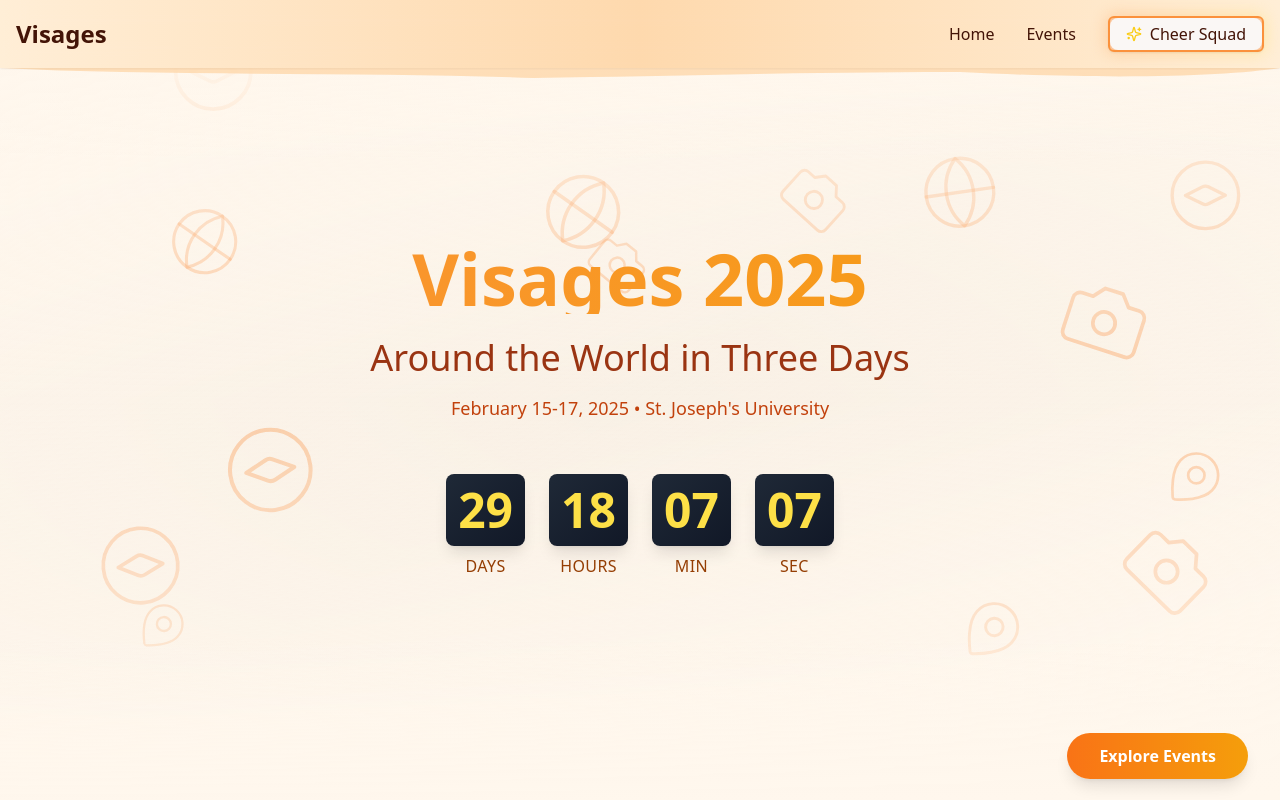
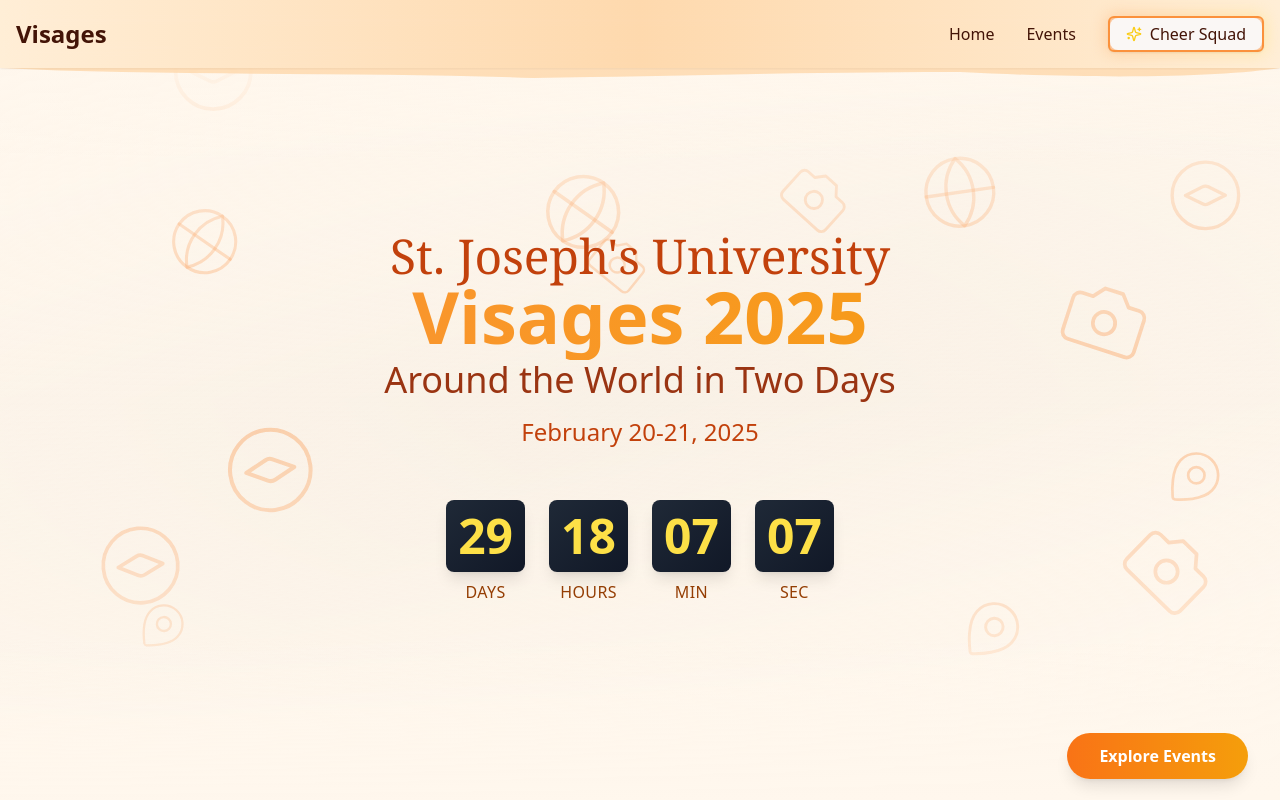
Before and after one commit to ammar-codeable/visages, a React (Vite) app: page / in a window 1280 px wide. Shown: the top 800 px of the page. Built offline with nearby package versions, Linux system fonts and the light colour scheme.

Commit message:
style : change font and adjust font size for different kinds of screens

```diff
--- a/src/app/routes/home/Home.tsx
+++ b/src/app/routes/home/Home.tsx
@@ -24,15 +24,21 @@
             animate={{ y: 0 }}
             transition={{ duration: 0.8 }}
           >
-            <h1 className="mb-6 bg-gradient-to-r from-orange-400 to-amber-500 bg-clip-text text-7xl font-bold text-transparent">
-              Visages 2025
-            </h1>
-            <p className="text-4xl text-orange-800">
-              Around the World in Three Days
-            </p>
-            <p className="mt-4 text-lg text-orange-700">
-              February 15-17, 2025 • St. Joseph's University
-            </p>
+            <div className="text-center">
+              <p className="mt-4 font-serif text-3xl text-orange-700 sm:text-5xl">
+                St. Joseph's University
+              </p>
+              <h1 className="h-16 sm:h-20 bg-gradient-to-r from-orange-400 to-amber-500 bg-clip-text text-5xl font-extrabold text-transparent sm:text-7xl ">
+                Visages 2025
+              </h1>
+              <p className="text-2xl text-orange-800 sm:text-4xl">
+                Around the World in Two Days
+              </p>
+              <p className="mt-4 text-base text-orange-700 sm:text-2xl">
+                February 20-21, 2025
+              </p>
+            </div>
+
             <CountdownTimer />
           </motion.div>
         </div>
```
